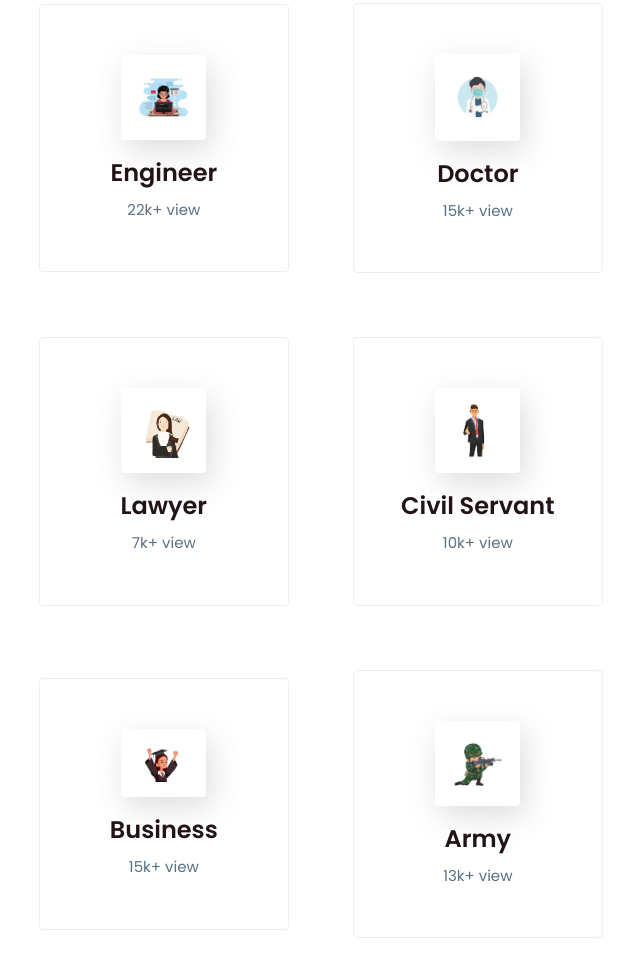
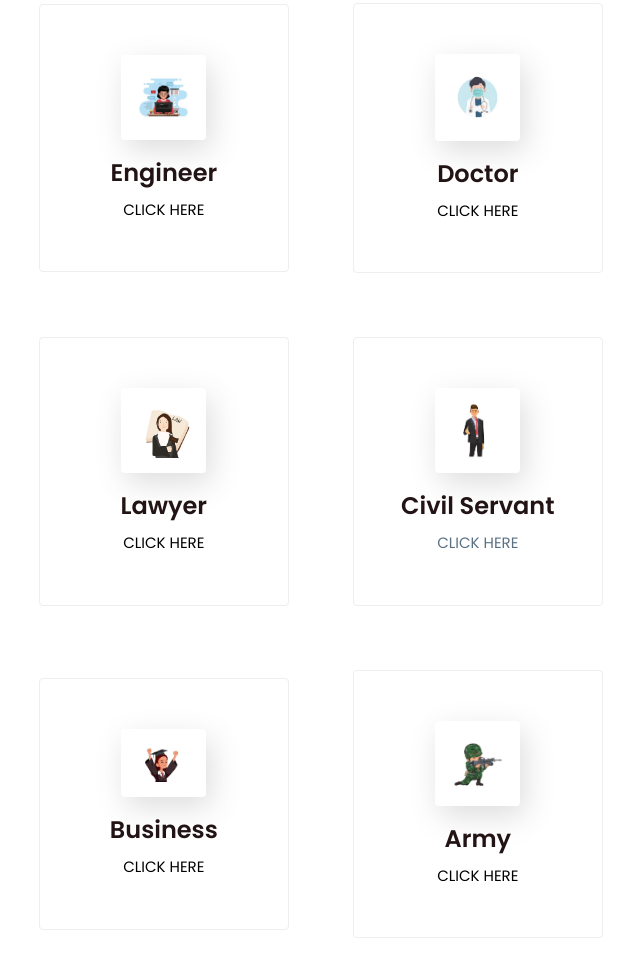
Before and after one commit to Dhruba274/SoftcodeHack2.0_Bit-Lords, a plain HTML site: page index.html in a window 1280 px wide. Shown: the part 1963-2940 px from the top of the page, without its empty margins (324-964 px from the left). Drawn offline with nearby package versions, Linux system fonts and the light colour scheme.

Commit message:
index.html

```diff
--- a/index.html
+++ b/index.html
@@ -54,7 +54,7 @@
     <p class="mb-8 leading-relaxed text-gray-500 md:mb-12 lg:w-4/5 xl:text-lg">Make smart decisions with our revolutionary AI enabled career guidance tools and expert career counsellors.</p>
 
     <div class="flex flex-col gap-2.5 sm:flex-row sm:justify-center lg:justify-start">
-      <a href="#" class="inline-block rounded-lg bg-indigo-500 px-8 py-3 text-center text-sm font-semibold text-white outline-none ring-indigo-300 transition duration-100 hover:bg-indigo-600 focus-visible:ring active:bg-indigo-700 md:text-base">Discover Now</a>
+      <a href="#service" class="inline-block rounded-lg bg-indigo-500 px-8 py-3 text-center text-sm font-semibold text-white outline-none ring-indigo-300 transition duration-100 hover:bg-indigo-600 focus-visible:ring active:bg-indigo-700 md:text-base">Discover Now</a>
 
       <a href="#" class="inline-block rounded-lg bg-gray-200 px-8 py-3 text-center text-sm font-semibold text-gray-500 outline-none ring-indigo-300 transition duration-100 hover:bg-gray-300 focus-visible:ring active:text-gray-700 md:text-base">Sign Up</a>
     </div>
@@ -78,7 +78,7 @@
                 <img src="images/engineer.jpg" alt="engineer">
             </div>
             <h4>Engineer</h4>
-         <p>22k+ view</p>
+         <p style="color: black;" >CLICK HERE</p>
         </div>
     </a>
 
@@ -88,7 +88,7 @@
                 <img src="images/doctor.jpg" alt="doctor">
             </div>
             <h4>Doctor</h4>
-            <p>15k+ view</p>
+            <p style="color: black;">CLICK HERE</p>
         </div>
     </a>
 
@@ -98,7 +98,7 @@
                 <img src="images/lawyer.jpg" alt="law">
             </div>
             <h4>Lawyer</h4>
-            <p>7k+ view</p>
+            <p style="color: black;">CLICK HERE</p>
         </div>
     </a>
 
@@ -108,7 +108,7 @@
                 <img src="images/upsc.jpg" alt="upsc">
             </div>
             <h4>Civil Servant</h4>
-            <p>10k+ view</p>
+            <p>CLICK HERE</p>
         </div>
     </a>
 
@@ -118,7 +118,7 @@
                 <img src="images/mba.png" alt="mba">
             </div>
             <h4>Business</h4>
-            <p>15k+ view</p>
+            <p style="color: black;">CLICK HERE</p>
         </div>
     </a>
 
@@ -128,7 +128,7 @@
                 <img src="images/army.jpg" alt="Army">
             </div>
             <h4>Army</h4>
-            <p>13k+ view</p>
+            <p style="color: black;">CLICK HERE</p>
         </div>
     </a>
 
```
